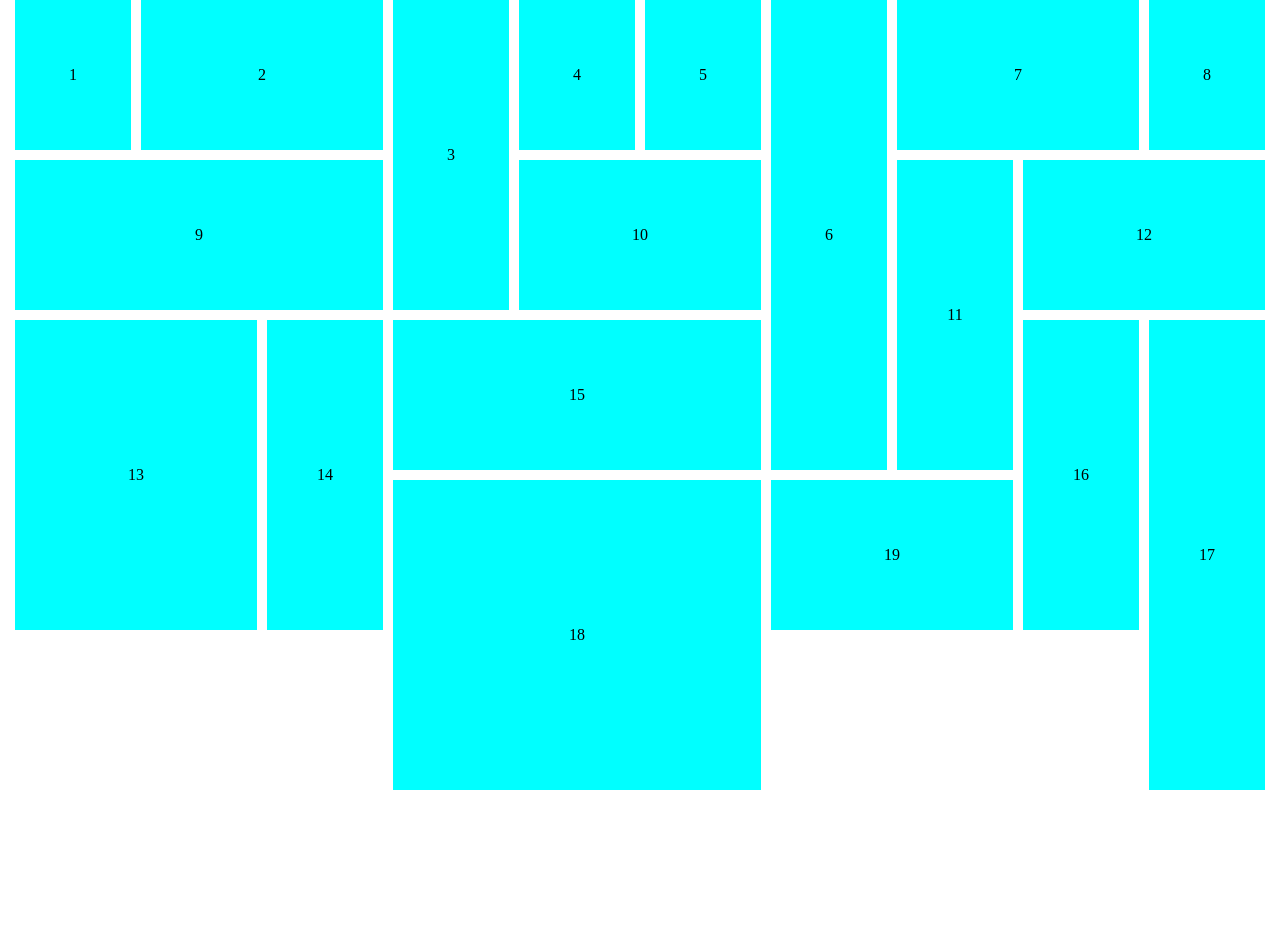
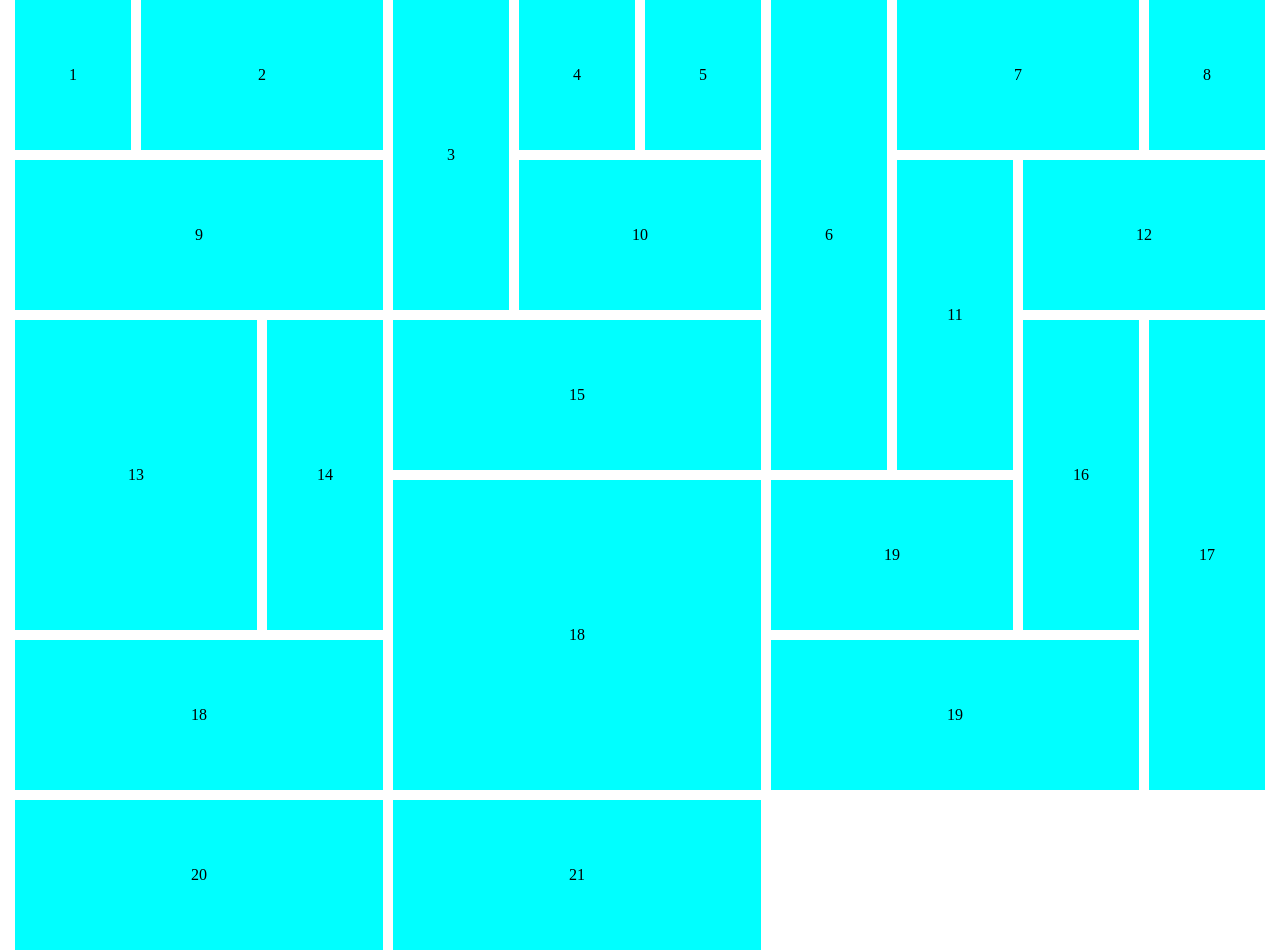
Before and after one commit to mathmaxwell/grid, a plain HTML site: page index.html in a window 1280 px wide. Before the commit the page ends 800 px from the top, so only its background shows below. Drawn offline with Linux system fonts and the light colour scheme.

Commit message:
hammasi yaxshi

```diff
--- a/index.html
+++ b/index.html
@@ -28,6 +28,10 @@
             <div class="card_17 card">17</div>
             <div class="card_18 card">18</div>
             <div class="card_19 card">19</div>
+            <div class="card_20 card">18</div>
+            <div class="card_21 card">19</div>
+            <div class="card_20 card">20</div>
+            <div class="card_21 card">21</div>
         </div>
     </div>
 </body>
```
